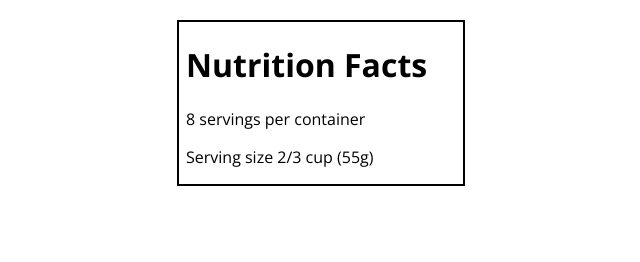
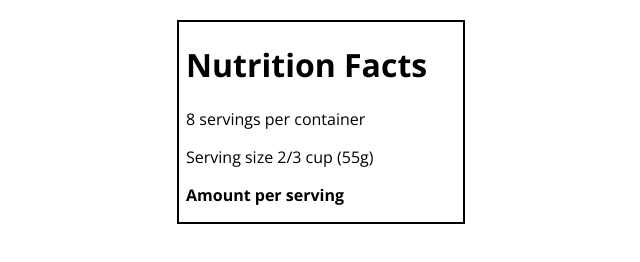
Before and after one commit to doqa-io/nutritional-label, a plain HTML site: page index.html in a window 1280 px wide. Shown: the whole page, without its empty margins (319-959 px from the left). Drawn offline with nearby package versions, Linux system fonts and the light colour scheme.

Commit message:
Add amount per serving detail to nutrition label

```diff
--- a/index.html
+++ b/index.html
@@ -14,6 +14,7 @@
     <h1>Nutrition Facts</h1>
     <p>8 servings per container</p>
     <p>Serving size 2/3 cup (55g)</p>
+    <p><strong>Amount per serving</strong></p>
     </div>
 </body>
 </html>
```
